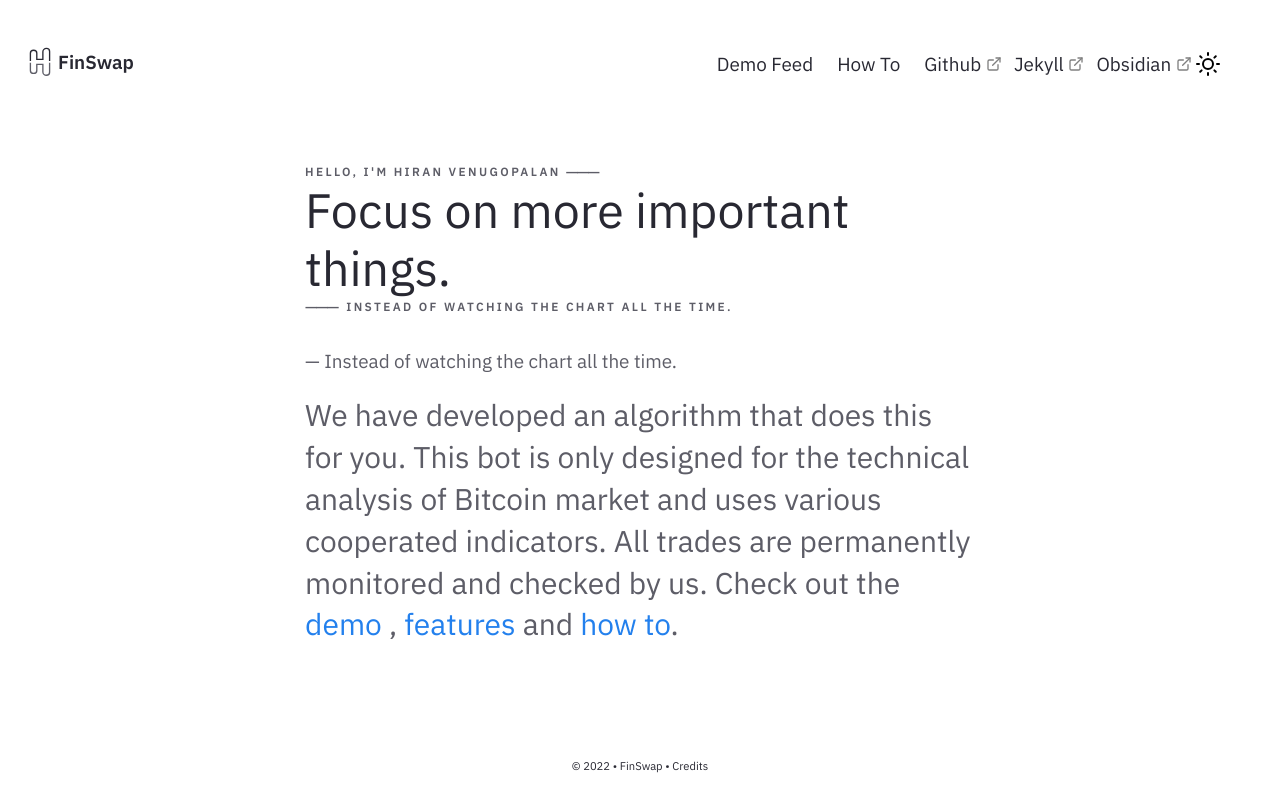
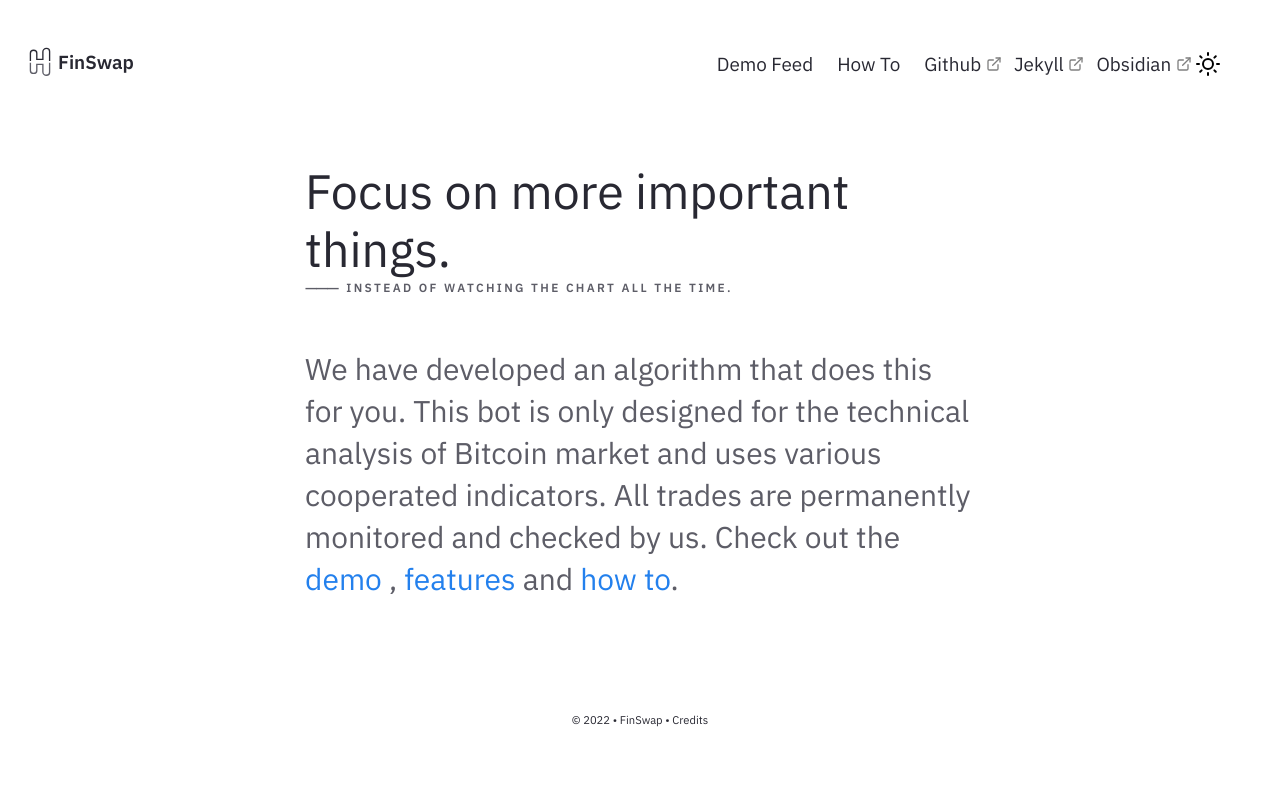
Before and after one commit to kevinroku/nroku.github.io, a Jekyll site: the page built from pages/index.md, in a window 1280 px wide. Shown: the top 812 px of the page. Built offline with Jekyll 4.4.1, drawn with Linux system fonts in a browser that asks for light colours.

Commit message:
Update Homepage.html

```diff
--- a/_includes/Homepage.html
+++ b/_includes/Homepage.html
@@ -1,8 +1,7 @@
 <div class="home-intro">
-    <h5 class="meta-title">Hello, I'm Hiran Venugopalan ⸻</h5>
     <div class="jumbo">Focus on more important things. </div>
     <h5 class="meta-title">⸻ Instead of watching the chart all the time.</h5>
-    <div class="home-sub-text">— Instead of watching the chart all the time. <h3>
+    <div class="home-sub-text"> <h3>
         We have developed an algorithm that does this for you.
         This bot is only designed for the technical analysis of Bitcoin market and uses various cooperated indicators.
         All trades are permanently monitored and checked by us.
```
